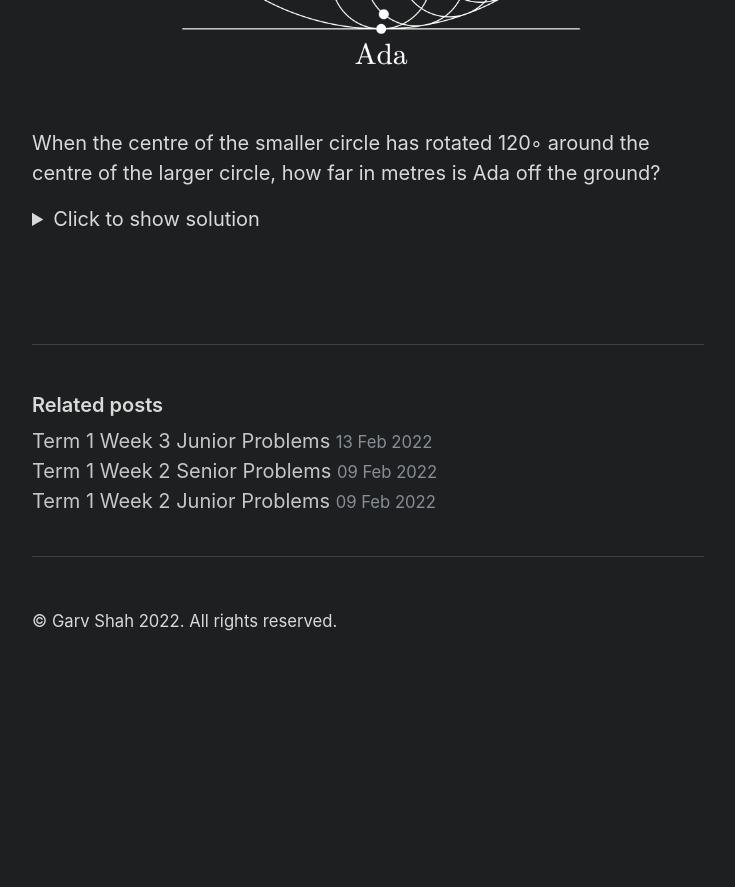
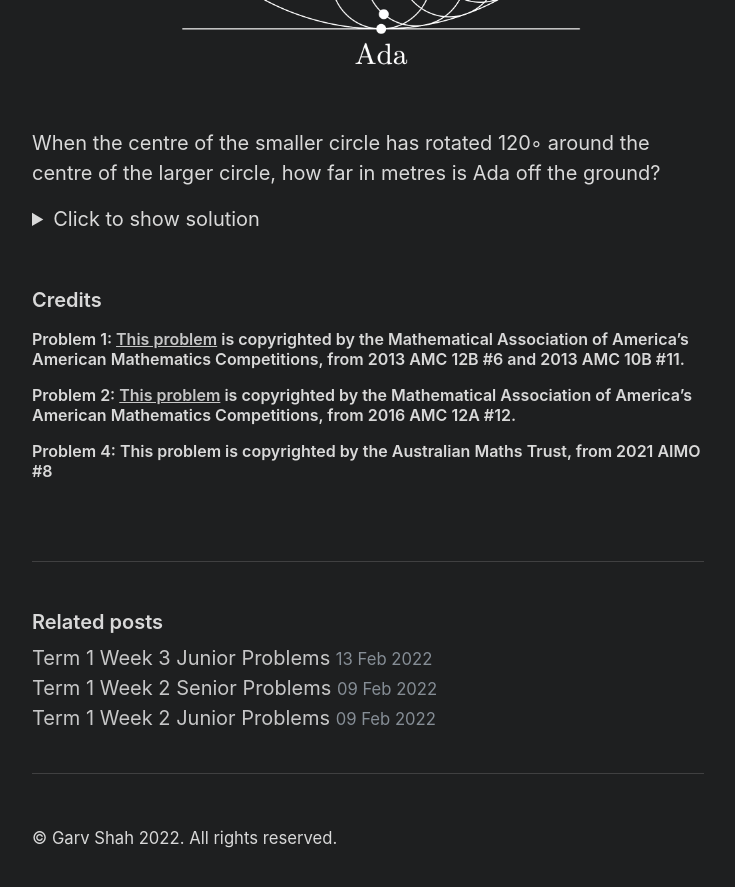
Before and after one commit to cgs-math/club, a Jekyll site: the page built from _posts/2022-02-13-2022Week3Senior.md, in a window 1280 px wide and 900 px high, scrolled down 2141 px. Shown: the top 887 px of the window, without its empty margins (272-1007 px from the left). Built offline with Jekyll 4.4.1, drawn with Linux system fonts in a browser that asks for light colours; nearby versions of some CDN libraries; before the commit the page ends 2824 px from its top, so only the background shows below that.

Commit message:
added some credits (will have to do that from now on) and fixed up question numbering

```diff
--- a/_posts/2022-02-13-2022Week3Senior.md
+++ b/_posts/2022-02-13-2022Week3Senior.md
@@ -94,7 +94,7 @@ A regular polygon, of side-length 1, has 2014 sides. The inscribed circle is the
 </details>
 <br>
 
-# Problem 3
+# Problem 4
 A ride at an amusement park consists of a small circle which rotates inside a large circle. The large circle, of radius 100 metres, is tangent to the ground at its lowest point, and remains fixed in place throughout the ride. The smaller circle has radius 20 metres. It is initially tangent to the larger circle at its lowest point. Ada sits in the ride at this tangent point, on a seat attached to the smaller circle. When the ride starts, the smaller circle rolls around the larger circle without slipping, so that the circles always remain tangent, and Ada rotates with the smaller circle, as illustrated below.
 <br><br><img src="{{ site.baseurl }}/static/hsadjhghdsaj.png" style="filter: invert(100%);"><br>
 When the centre of the smaller circle has rotated 120◦ around the centre of the larger circle, how far in metres is Ada off the ground?
@@ -136,3 +136,8 @@ $$
 <br>
 </details>
 <br>
+
+### Credits
+##### Problem 1: [This problem](https://artofproblemsolving.com/wiki/index.php/2013_AMC_12B_Problems/Problem_6) is copyrighted by the Mathematical Association of America's American Mathematics Competitions, from 2013 AMC 12B #6 and 2013 AMC 10B #11.
+##### Problem 2: [This problem](https://artofproblemsolving.com/wiki/index.php/2016_AMC_12A_Problems/Problem_12) is copyrighted by the Mathematical Association of America's American Mathematics Competitions, from 2016 AMC 12A #12.
+##### Problem 4: This problem is copyrighted by the Australian Maths Trust, from 2021 AIMO #8
```
